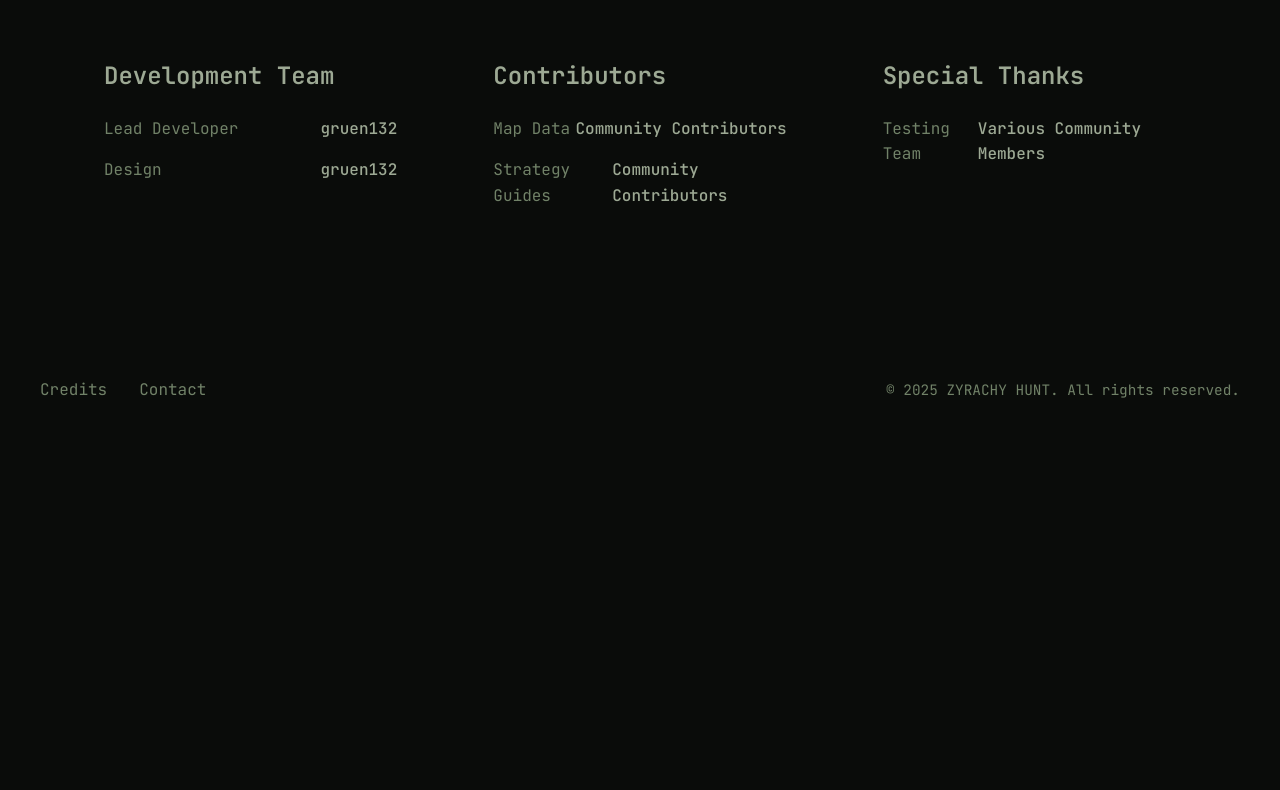
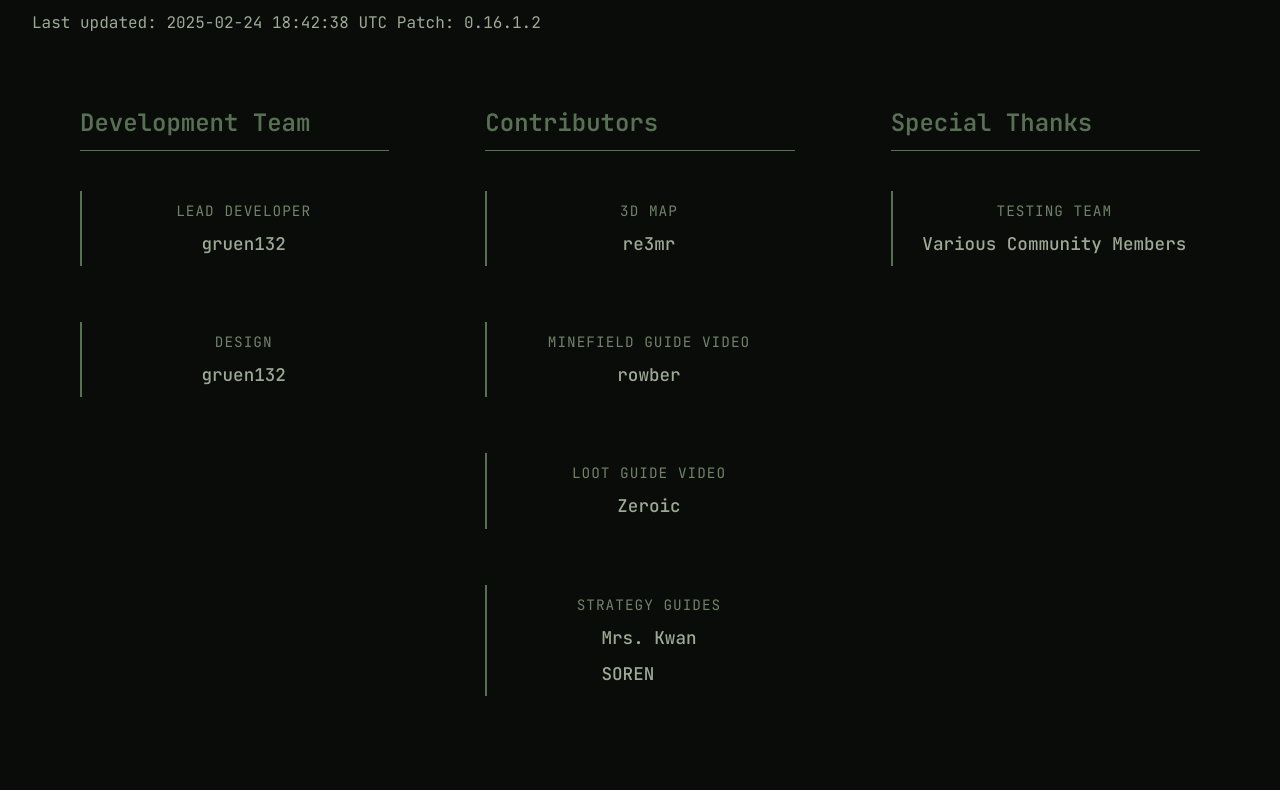
Before and after one commit to gruen132/ZyrachyFarmingGuideSite, a plain HTML site: page pages/credits.html in a window 1280 px wide. Shown: the part 206-996 px from the top of the page. Before the commit the page ends 800 px from the top, so only its background shows below. Drawn offline with Linux system fonts and the light colour scheme.

Commit message:
Reworked Credits Page

```diff
--- a/pages/credits.html
+++ b/pages/credits.html
@@ -7,14 +7,109 @@
     <link href="https://fonts.googleapis.com/css2?family=JetBrains+Mono:wght@400;500;600&display=swap" rel="stylesheet">
     <link rel="stylesheet" href="../styles/animations.css">
     <link rel="stylesheet" href="../styles/layout.css">
-    <link rel="stylesheet" href="../styles/subpages.css">
+    <style>
+        /* Credits Page Specific Styles */
+        .credits-grid {
+            display: grid;
+            grid-template-columns: repeat(auto-fit, minmax(300px, 1fr));
+            gap: 2rem;
+            padding: 1rem;
+        }
+
+        .credit-card {
+            transition: transform 0.3s ease;
+        }
+
+        .credit-card:hover {
+            transform: translateY(-5px);
+        }
+
+        .credit-card h2 {
+            color: var(--accent-green);
+            font-size: 1.5rem;
+            margin-bottom: 1.5rem;
+            padding-bottom: 0.5rem;
+            border-bottom: 1px solid var(--accent-green);
+        }
+
+        .credit-list {
+            list-style: none;
+            padding: 0;
+            margin: 0;
+            display: flex;
+            flex-direction: column;
+            gap: 1.5rem;
+        }
+
+        .credit-list li {
+            display: flex;
+            flex-direction: column;
+            gap: 0.5rem;
+            padding: 0.5rem 0;
+            border-left: 2px solid var(--accent-green);
+            padding-left: 1rem;
+        }
+
+        .credit-role {
+            color: var(--text-secondary);
+            font-size: 0.9rem;
+            text-transform: uppercase;
+            letter-spacing: 1px;
+        }
+
+        .credit-names {
+            display: flex;
+            flex-direction: column;
+            gap: 0.5rem;
+        }
+
+        .credit-name {
+            color: var(--text-primary);
+            font-weight: 500;
+            font-size: 1.1rem;
+            transition: color 0.3s ease;
+        }
+
+        .credit-name:hover {
+            color: var(--accent-green);
+        }
+
+        /* Animation for cards */
+        @keyframes fadeInUp {
+            from {
+                opacity: 0;
+                transform: translateY(20px);
+            }
+            to {
+                opacity: 1;
+                transform: translateY(0);
+            }
+        }
+
+        .credit-card {
+            animation: fadeInUp 0.5s ease forwards;
+            opacity: 0;
+        }
+
+        .credit-card:nth-child(1) { animation-delay: 0.1s; }
+        .credit-card:nth-child(2) { animation-delay: 0.2s; }
+        .credit-card:nth-child(3) { animation-delay: 0.3s; }
+
+        /* Responsive Design */
+        @media (max-width: 768px) {
+            .credits-grid {
+                grid-template-columns: 1fr;
+                gap: 1.5rem;
+            }
+        }
+    </style>
 </head>
 <body>
     <header>
         <div class="status-bar">
             <div class="status-left">
-                <span class="status-time">16:27:04</span>
-                <span class="status-date">2025-02-21</span>
+                <span class="status-time">18:42:38</span>
+                <span class="status-date">2025-02-24</span>
             </div>
             <div class="status-center">
                 <div class="status-indicator">LIVE DATA</div>
@@ -41,7 +136,6 @@
                 <li><a href="mines.html">Mines</a></li>
                 <li><a href="tactics.html">Tactics</a></li>
                 <li><a href="loot.html">Loot</a></li>
-
             </ul>
         </nav>
     </header>
@@ -50,23 +144,26 @@
         <div class="page-header">
             <h1>Credits & Acknowledgments</h1>
             <div class="page-meta">
-                <span class="update-time">Last updated: 2025-02-22 14:40:20 UTC</span>
+                <span class="update-time">Last updated: 2025-02-24 18:42:38 UTC</span>
                 <span class="patch-version">Patch: 0.16.1.2</span>
             </div>
         </div>
 
-        <section class="credits-section">
         <div class="credits-grid">
             <div class="credit-card">
                 <h2>Development Team</h2>
                 <ul class="credit-list">
                     <li>
                         <span class="credit-role">Lead Developer</span>
+                        <div class="credit-names">
                             <span class="credit-name">gruen132</span>
+                        </div>
                     </li>
                     <li>
                         <span class="credit-role">Design</span>
+                        <div class="credit-names">
                             <span class="credit-name">gruen132</span>
+                        </div>
                     </li>
                 </ul>
             </div>
@@ -75,12 +172,29 @@
                 <h2>Contributors</h2>
                 <ul class="credit-list">
                     <li>
-                            <span class="credit-role">Map Data</span>
-                            <span class="credit-name">Community Contributors</span>
+                        <span class="credit-role">3D Map</span>
+                        <div class="credit-names">
+                            <span class="credit-name">re3mr</span>
+                        </div>
+                    </li>
+                    <li>
+                        <span class="credit-role">Minefield Guide Video</span>
+                        <div class="credit-names">
+                            <span class="credit-name">rowber</span>
+                        </div>
+                    </li>
+                    <li>
+                        <span class="credit-role">Loot Guide Video</span>
+                        <div class="credit-names">
+                            <span class="credit-name">Zeroic</span>
+                        </div>
                     </li>
                     <li>
                         <span class="credit-role">Strategy Guides</span>
-                            <span class="credit-name">Community Contributors</span>
+                        <div class="credit-names">
+                            <span class="credit-name">Mrs. Kwan</span>
+                            <span class="credit-name">SOREN</span>
+                        </div>
                     </li>
                 </ul>
             </div>
@@ -90,12 +204,13 @@
                 <ul class="credit-list">
                     <li>
                         <span class="credit-role">Testing Team</span>
+                        <div class="credit-names">
                             <span class="credit-name">Various Community Members</span>
+                        </div>
                     </li>
                 </ul>
             </div>
         </div>
-        </section>
     </main>
 
     <footer class="site-footer">
--- a/styles/subpages.css
+++ b/styles/subpages.css
@@ -641,7 +641,6 @@
 .github-link:hover {
     background: var(--accent-color-hover);
 }
-
 /* Credits page specific styles */
 .credits-grid {
     display: grid;
@@ -666,12 +665,19 @@
 .credit-list li {
     margin: 1rem 0;
     display: flex;
-    justify-content: space-between;
-    align-items: center;
+    flex-direction: column;  /* Changed from row to column */
+    gap: 0.5rem;  /* Added gap between elements */
 }
 
 .credit-role {
     color: var(--text-secondary);
+    font-size: 0.9rem;  /* Optional: slightly smaller role text */
+}
+
+.credit-names {  /* New container for multiple names */
+    display: flex;
+    flex-direction: column;
+    gap: 0.25rem;
 }
 
 .credit-name {
```
Lines whose indentation alone changed are shown as unchanged.
